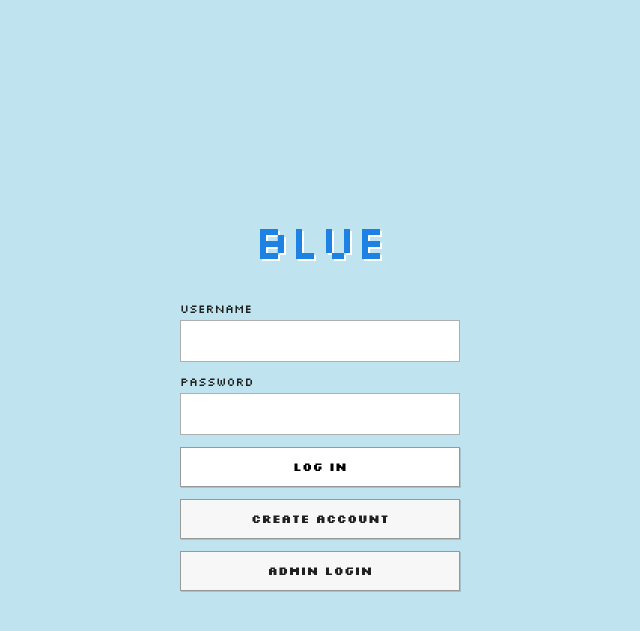
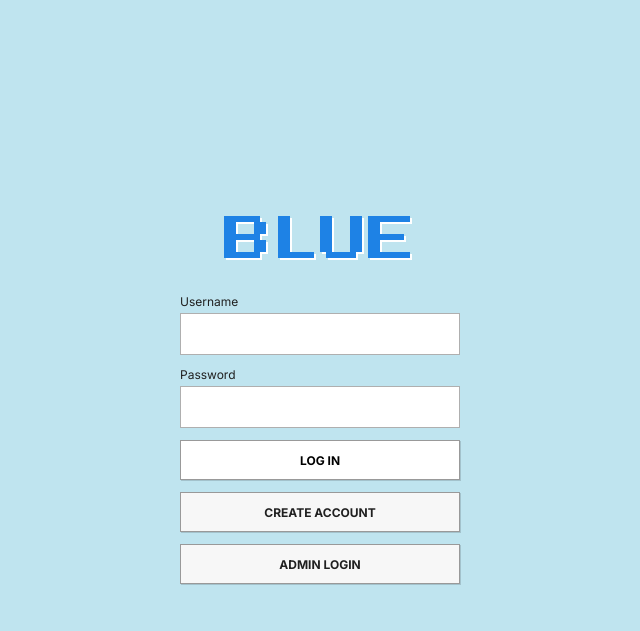
Before and after one commit to tasolafa-sudo/dbproj, a Flask app: page /login in a window 1280 px wide. Shown: the top 631 px of the page, without its empty margins (320-960 px from the left). Run offline with Flask 3, Linux system fonts and the light colour scheme.

Commit message:
changed login UI font so that username not in all caps all the time

```diff
--- a/static/style.css
+++ b/static/style.css
@@ -25,17 +25,17 @@ button, input, select { font: inherit; }
   min-height: 100vh;
   display: grid;
   place-items: center;
-  font-family: "Silkscreen", "Press Start 2P", monospace;
+  font-family: Inter, Arial, sans-serif;
 }
 .auth-page .auth-logo {
-  font-family: "Silkscreen", "Press Start 2P", monospace;
+  font-family: "Press Start 2P", monospace;
   letter-spacing: 0;
 }
 .auth-page .auth-form label span,
 .auth-page .auth-form input,
 .auth-page .auth-form button,
 .auth-page .auth-form a {
-  font-family: "Silkscreen", "Press Start 2P", monospace;
+  font-family: Inter, Arial, sans-serif;
 }
 .auth-wrapper { width: 100%; min-height: 100vh; display: grid; place-items: center; padding: 0; }
 .auth-blue-panel {
```
